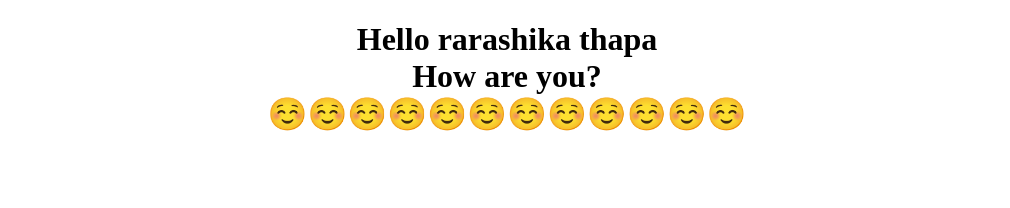
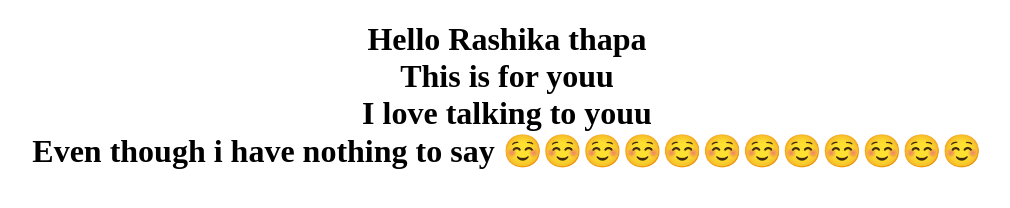
Before and after one commit to Swornim-stha/shresthaswornim, a plain HTML site: page index.html in a window 1280 px wide. Shown: the whole page, without its empty margins (133-1143 px from the left). Drawn offline with Linux system fonts and the light colour scheme.

Commit message:
thoughts

```diff
--- a/index.html
+++ b/index.html
@@ -7,11 +7,14 @@
     <title>to special one </title>
 </head>
 <body>
-    <h1><center>
-   Hello rarashika thapa
+        <h1><center>
+   Hello Rashika thapa
    <br>
-   How are you?
+    This is for youu
    <br>
+   I love talking to youu
+   <br>
+   Even though i have nothing to say
    ☺️☺️☺️☺️☺️☺️☺️☺️☺️☺️☺️☺️
 </center></h1>
 </body>
```
